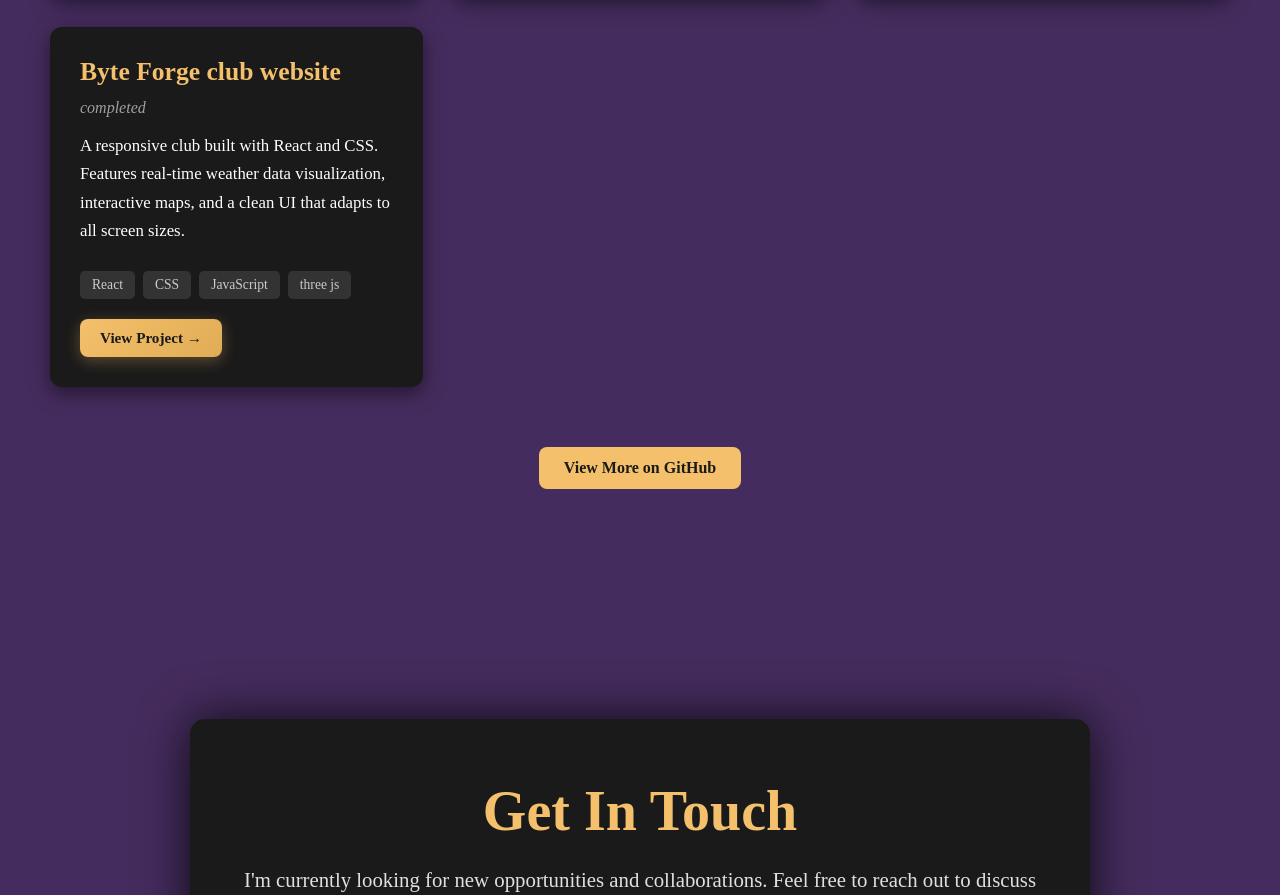
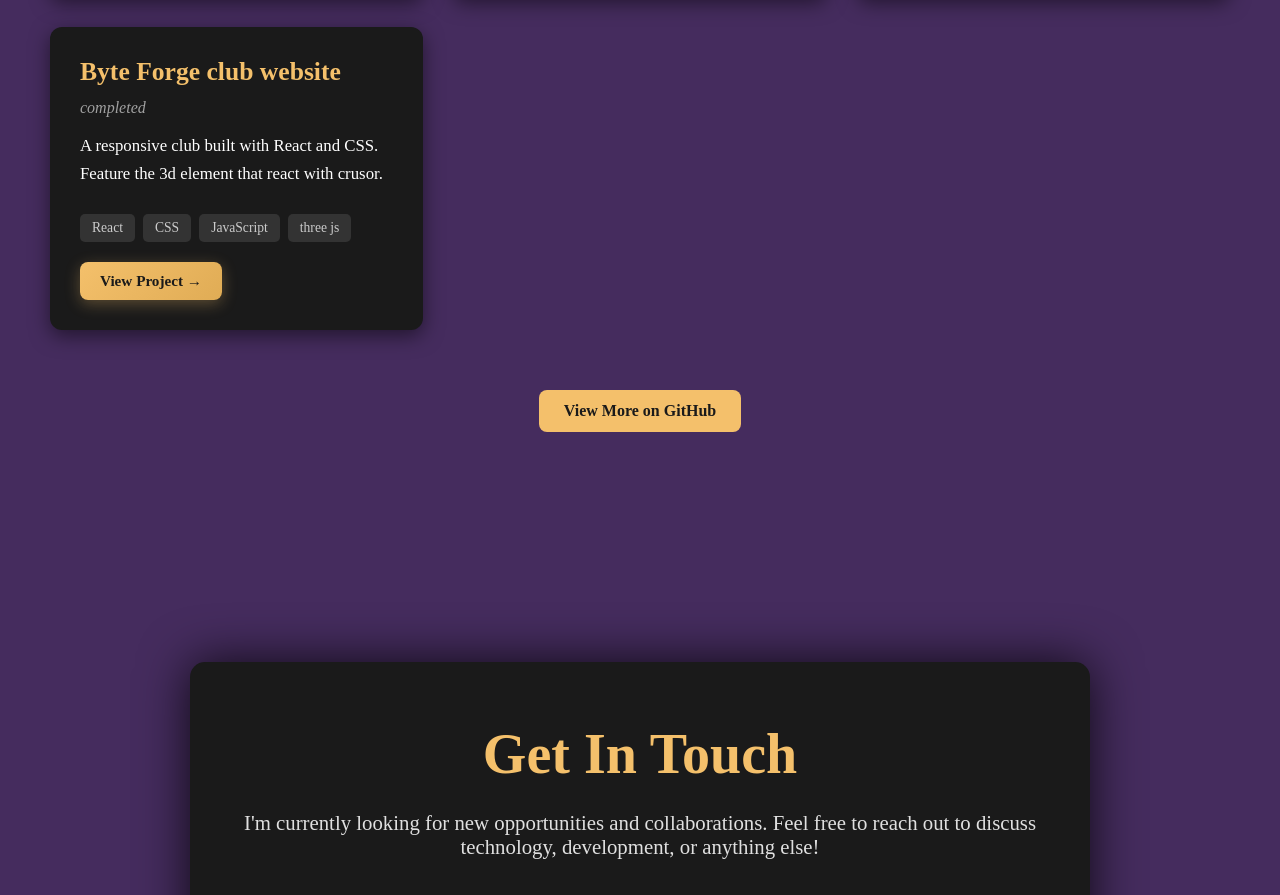
Before and after one commit to Mydvthukran/My_PodFoliyo, a React (Vite) app: page / in a window 1280 px wide. Shown: the part 3200-4095 px from the top of the page. Built offline with nearby package versions, Linux system fonts and the light colour scheme.

Commit message:
final fix

```diff
--- a/src/pages/Projects.jsx
+++ b/src/pages/Projects.jsx
@@ -34,7 +34,7 @@ export const Projects = () => {
          {
             title: "Byte Forge club website",
             status: "completed",
-            description: "A responsive club built with React and CSS. Features real-time weather data visualization, interactive maps, and a clean UI that adapts to all screen sizes.",
+            description: "A responsive club built with React and CSS. Feature the 3d element that react with crusor.",
             technologies: ["React", " CSS", "JavaScript", "three js"],
             link: " https://byteforgefinal.vercel.app/",
             delay: '0.6s'
```
